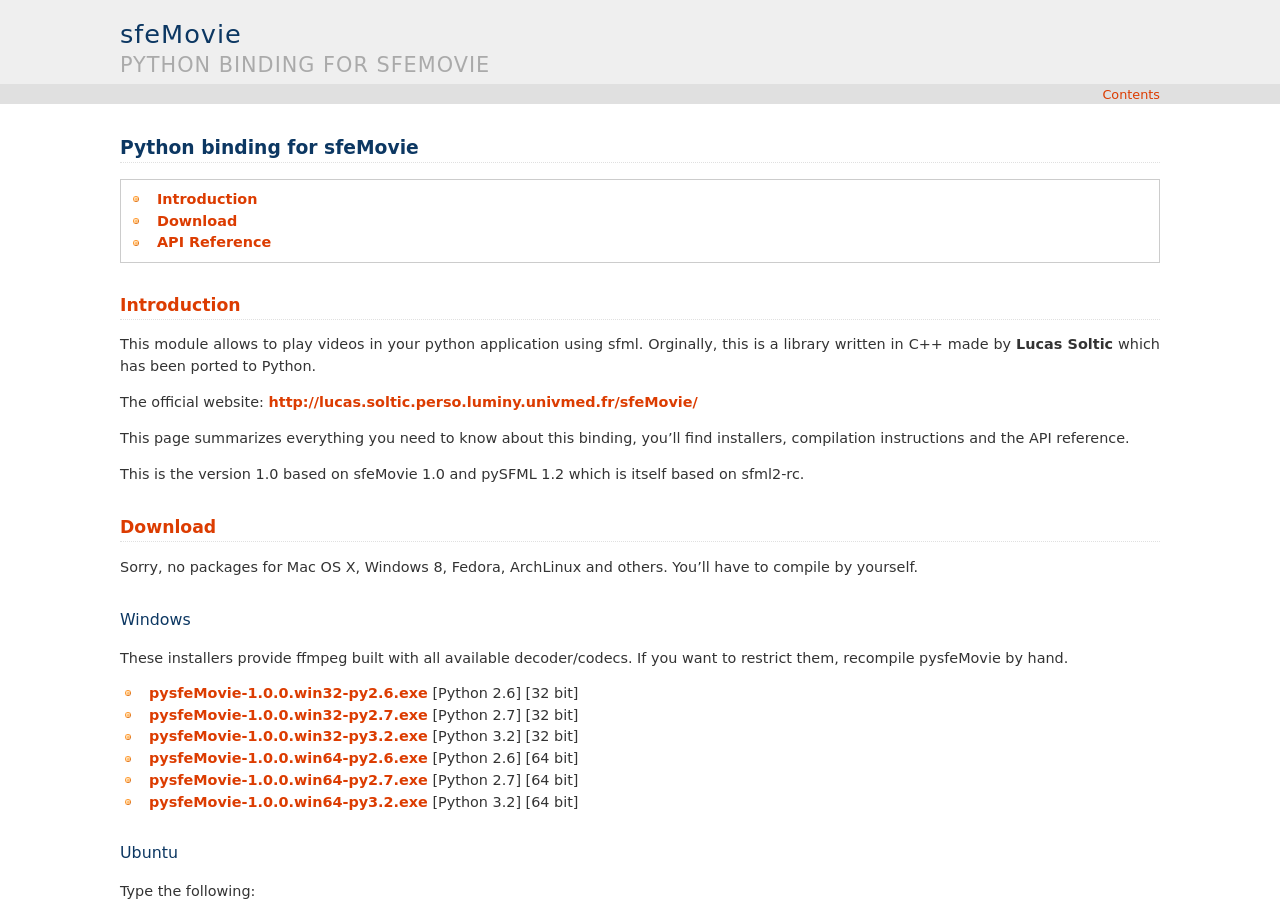
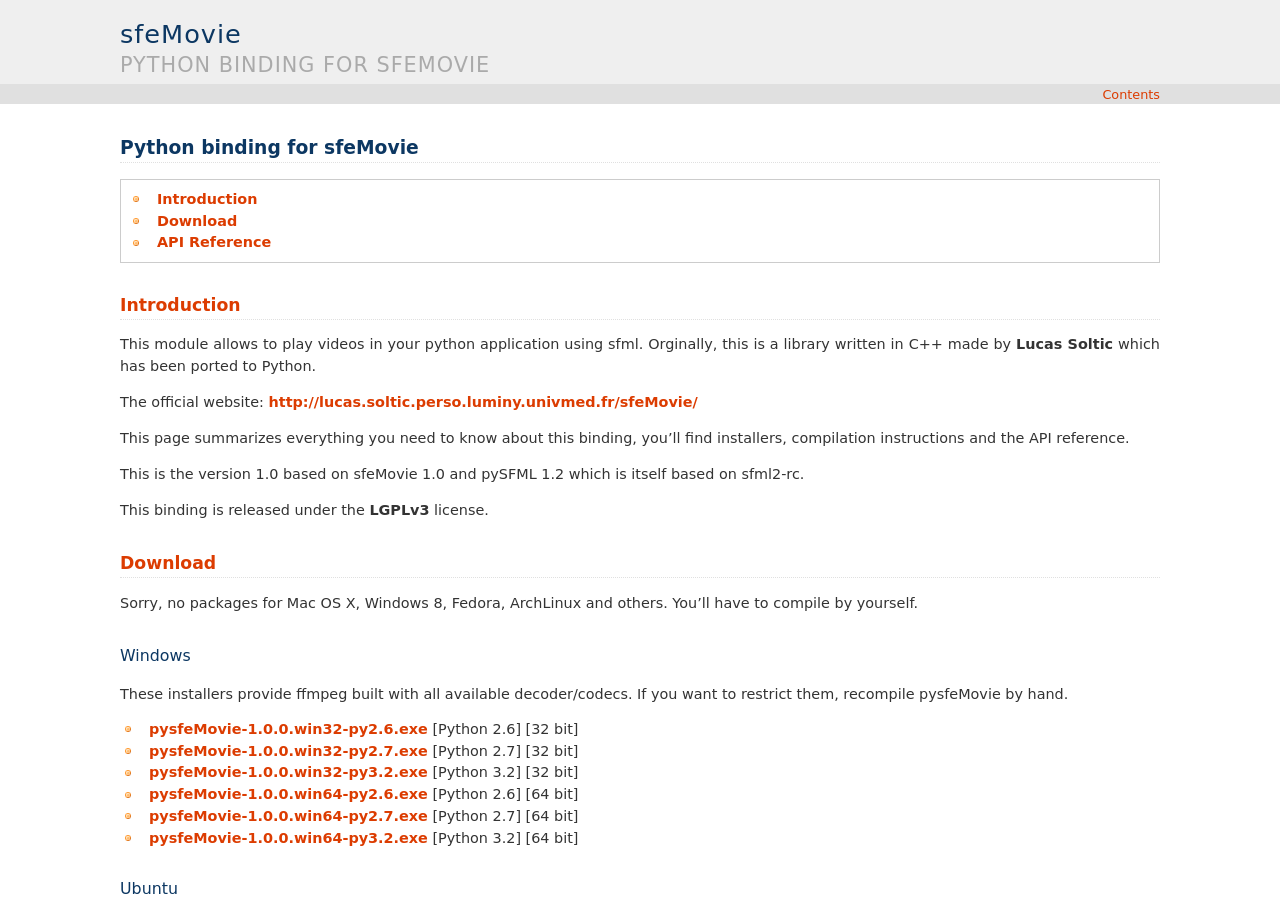
Before and after one commit to PySFML/python-sfemovie, a Sphinx documentation site: the page built from doc/source/index.rst, in a window 1280 px wide and 900 px high. Built offline with Sphinx 7.4.7, drawn with Linux system fonts in a browser that asks for light colours.

Commit message:
added license precision to the documentation

```diff
--- a/doc/source/index.rst
+++ b/doc/source/index.rst
@@ -19,6 +19,8 @@
 
 This is the version 1.0 based on sfeMovie 1.0 and pySFML 1.2 which is itself
 based on sfml2-rc.
+
+This binding is released under the **LGPLv3** license.
 
 Download
 --------
```
